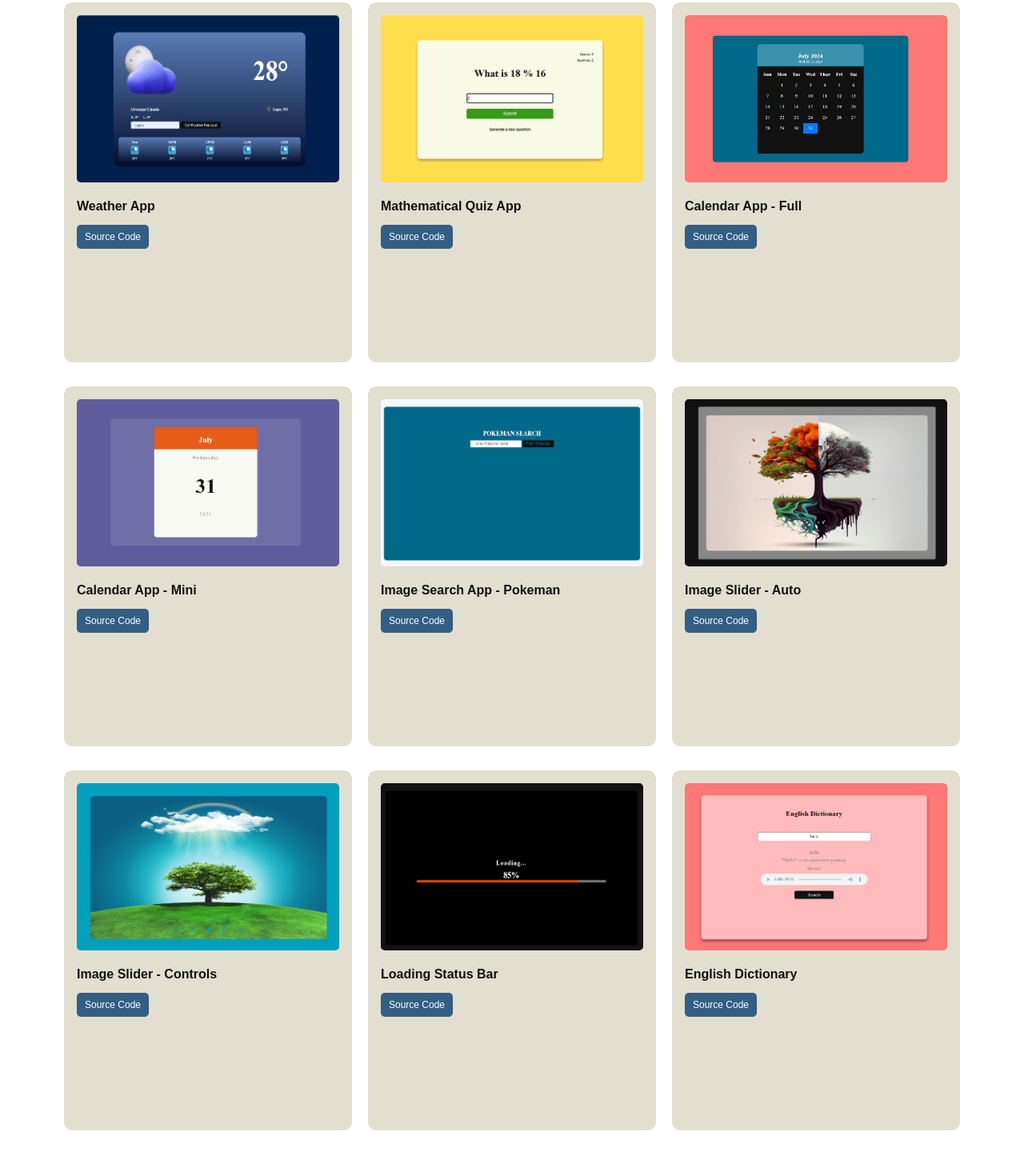
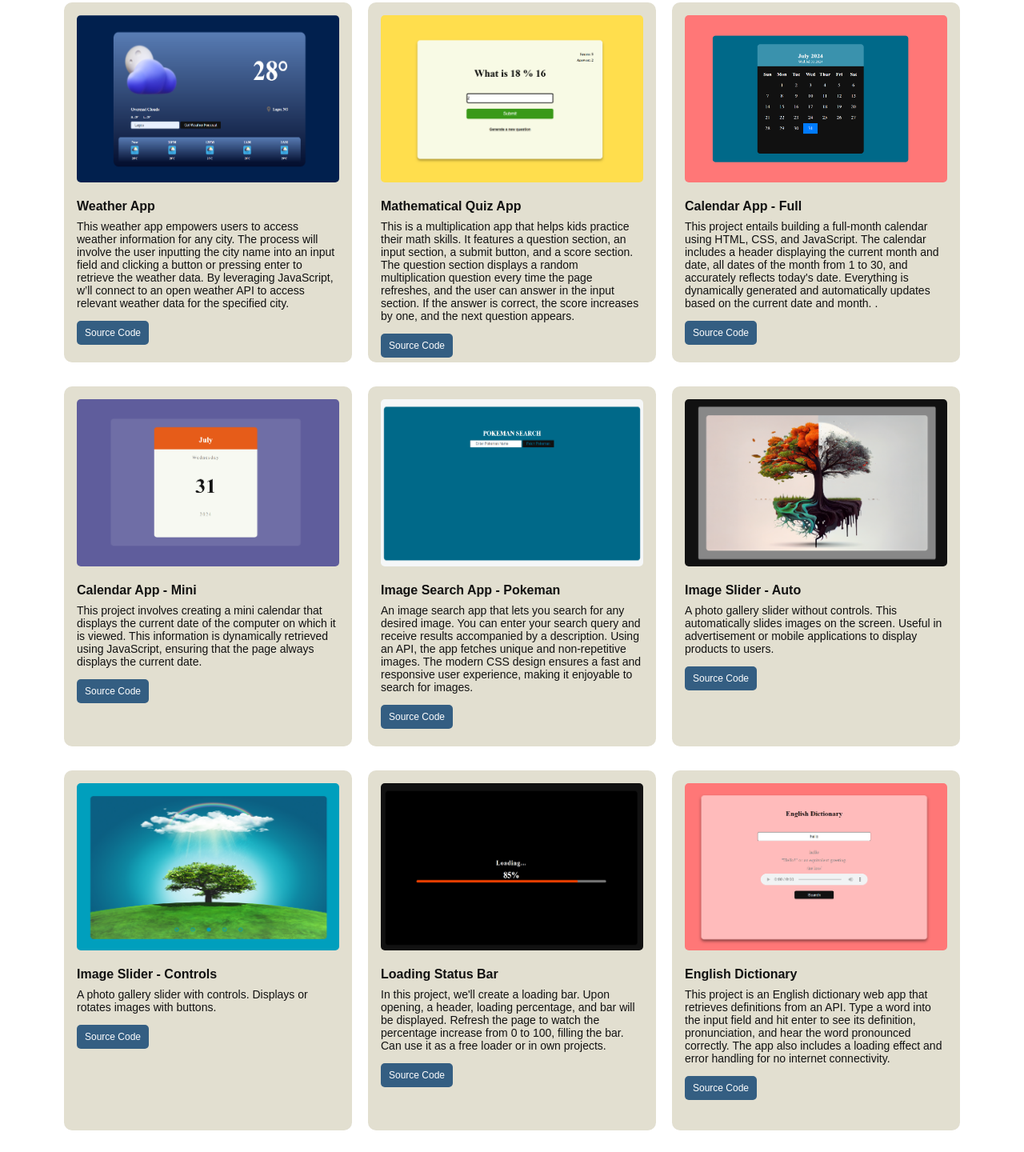
Before and after one commit to Essietasha/Portfolio-Essietasha, a plain HTML site: page projects.html in a window 1280 px wide. Shown: the part 5173-6613 px from the top of the page at 80% size. Drawn offline with nearby package versions, Linux system fonts and the light colour scheme.

Commit message:
Update projects.html

```diff
--- a/projects.html
+++ b/projects.html
@@ -315,7 +315,7 @@
                             <img src="images/weather.png" class="img-fluid" alt="...">
                         </div>
                         <h2>Weather App</h2>
-                        <p></p>
+                        <p>This weather app empowers users to access weather information for any city. The process will involve the user inputting the city name into an input field and clicking a button or pressing enter to retrieve the weather data. By leveraging JavaScript, w’ll connect to an open weather API to access relevant weather data for the specified city. </p>
                         <a href="https://github.com/Essietasha/50-PROJECTS-with-JavaScript/tree/main/Projects/weather-forecast" target="_blank">Source Code</a>
                     </div>
 
@@ -324,7 +324,7 @@
                             <img src="images/mathematical.png" class="img-fluid" alt="...">
                         </div>
                         <h2>Mathematical Quiz App</h2>
-                        <p></p>
+                        <p>This is a multiplication app that helps kids practice their math skills. It features a question section, an input section, a submit button, and a score section. The question section displays a random multiplication question every time the page refreshes, and the user can answer in the input section. If the answer is correct, the score increases by one, and the next question appears.</p>
                         <a href="https://github.com/Essietasha/50-PROJECTS-with-JavaScript/tree/main/Projects/Mathematical%20Questions%20App" target="_blank">Source Code</a>
                     </div>
 
@@ -333,7 +333,7 @@
                             <img src="images/calendar-full.png" class="img-fluid" alt="...">
                         </div>
                         <h2>Calendar App - Full</h2>
-                        <p></p>
+                        <p>This project entails building a full-month calendar using HTML, CSS, and JavaScript. The calendar includes a header displaying the current month and date, all dates of the month from 1 to 30, and accurately reflects today's date. Everything is dynamically generated and automatically updates based on the current date and month. .</p>
                         <a href="https://github.com/Essietasha/50-PROJECTS-with-JavaScript/tree/main/Projects/calendar-app-full-calendar" target="_blank">Source Code</a>
                     </div>
 
@@ -342,7 +342,7 @@
                             <img src="images/calendar-mini.png" class="img-fluid" alt="...">
                         </div>
                         <h2>Calendar App - Mini</h2>
-                        <p></p>
+                        <p>This project involves creating a mini calendar that displays the current date of the computer on which it is viewed. This information is dynamically retrieved using JavaScript, ensuring that the page always displays the current date.</p>
                         <a href="https://github.com/Essietasha/50-PROJECTS-with-JavaScript/tree/main/Projects/calendar-app-mini" target="_blank">Source Code</a>
                     </div>
 
@@ -351,7 +351,7 @@
                             <img src="images/pokeman.png" class="img-fluid" alt="...">
                         </div>
                         <h2>Image Search App - Pokeman</h2>
-                        <p></p>
+                        <p>An image search app that lets you search for any desired image. You can enter your search query and receive results accompanied by a description. Using an API, the app fetches unique and non-repetitive images. The modern CSS design ensures a fast and responsive user experience, making it enjoyable to search for images.</p>
                         <a href="https://github.com/Essietasha/50-PROJECTS-with-JavaScript/tree/main/Projects/pokeman" target="_blank">Source Code</a>
                     </div>
 
@@ -360,7 +360,7 @@
                             <img src="images/imagesearchi.png" class="img-fluid" alt="...">
                         </div>
                         <h2>Image Slider - Auto</h2>
-                        <p></p>
+                        <p>A photo gallery slider without controls. This automatically slides images on the screen. Useful in advertisement or mobile applications to display products to users.</p>
                         <a href="https://github.com/Essietasha/50-PROJECTS-with-JavaScript/tree/main/Projects/image-slider-auto" target="_blank">Source Code</a>
                     </div>
 
@@ -369,7 +369,7 @@
                             <img src="images/imagesearchii.png" class="img-fluid" alt="...">
                         </div>
                         <h2>Image Slider - Controls</h2>
-                        <p></p>
+                        <p>A photo gallery slider with controls. Displays  or rotates images with buttons.</p>
                         <a href="https://github.com/Essietasha/50-PROJECTS-with-JavaScript/tree/main/Projects/image-slider-controls" target="_blank">Source Code</a>
                     </div>
 
@@ -378,7 +378,7 @@
                             <img src="images/loading.png" class="img-fluid" alt="...">
                         </div>
                         <h2>Loading Status Bar</h2>
-                        <p></p>
+                        <p>In this project, we'll create a loading bar. Upon opening, a header, loading percentage, and bar will be displayed. Refresh the page to watch the percentage increase from 0 to 100, filling the bar. Can use it as a free loader or in own projects.</p>
                         <a href="https://github.com/Essietasha/50-PROJECTS-with-JavaScript/tree/main/Projects/loading-status-bar" target="_blank">Source Code</a>
                     </div>
 
@@ -387,7 +387,7 @@
                             <img src="images/englishdict.png" class="img-fluid" alt="...">
                         </div>
                         <h2>English Dictionary</h2>
-                        <p></p>
+                        <p>This project is an English dictionary web app that retrieves definitions from an API. Type a word into the input field and hit enter to see its definition, pronunciation, and hear the word pronounced correctly. The app also includes a loading effect and error handling for no internet connectivity.</p>
                         <a href="https://github.com/Essietasha/50-PROJECTS-with-JavaScript/tree/main/Projects/english-dictionary-app" target="_blank">Source Code</a>
                     </div>
 
@@ -396,7 +396,7 @@
                             <img src="images/rating.png" class="img-fluid" alt="...">
                         </div>
                         <h2>Ratings App</h2>
-                        <p></p>
+                        <p>This project involves a feedback section with emoji ratings using JavaScript and Font Awesome. The final version of this project will display an emoji and five stars on the screen. Upon clicking on different stars, the color of the previous stars will change accordingly. This functionality is achieved using JavaScript to update the star ratings and change the emojis in real-time.</p>
                         <a href="https://github.com/Essietasha/50-PROJECTS-with-JavaScript/tree/main/Projects/ratings-app" target="_blank">Source Code</a>
                     </div>
 
@@ -405,7 +405,7 @@
                             <img src="images/todolist.png" class="img-fluid" alt="...">
                         </div>
                         <h2>To-Do List</h2>
-                        <p></p>
+                        <p>A modern to do list. We can add a new task to the list using the input field. Plus, this to-do list is unique in that even after refreshing the page, the tasks remain saved. Items are set and gotten from local storage. With each task, there are two icons: a check mark and a trash bin. The check mark allows you to mark the task as completed, while the trash bin lets you delete the task.</p>
                         <a href="https://github.com/Essietasha/50-PROJECTS-with-JavaScript/tree/main/Projects/To-do-List-Project" target="_blank">Source Code</a>
                     </div>
 
@@ -414,7 +414,7 @@
                             <img src="images/analogueclock.png" class="img-fluid" alt="...">
                         </div>
                         <h2>Analogue Clock</h2>
-                        <p></p>
+                        <p>Analog clock with the Rolex logo that displays the current time based on the user's browser. 'll convert the current time into degrees to reflect the current time on the clock face. The Rolex logo will be in the center of the circular clock face, with hour, minute, and second hands reflecting the current time. We will update the clock hands' positions dynamically using JavaScript, creating a real-time effect.</p>
                         <a href="https://github.com/Essietasha/50-PROJECTS-with-JavaScript/tree/main/Projects/analogue-clock" target="_blank">Source Code</a>
                     </div>
 
@@ -423,7 +423,7 @@
                             <img src="images/darktoggle.png" class="img-fluid" alt="...">
                         </div>
                         <h2>Dark Toggle Mode</h2>
-                        <p></p>
+                        <p>A toggle button that switches the website between dark and light modes, with a sliding animation for a more visually appealing transition. The user's preference will be stored using the browser's local storage, ensuring that their selection persists even if they refresh the page. </p>
                         <a href="https://github.com/Essietasha/50-PROJECTS-with-JavaScript/tree/main/Projects/dark-toggle-mode" target="_blank">Source Code</a>
                     </div>
 
```
